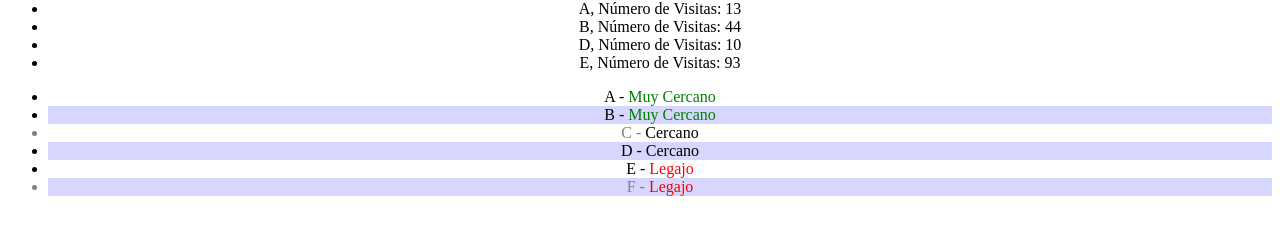
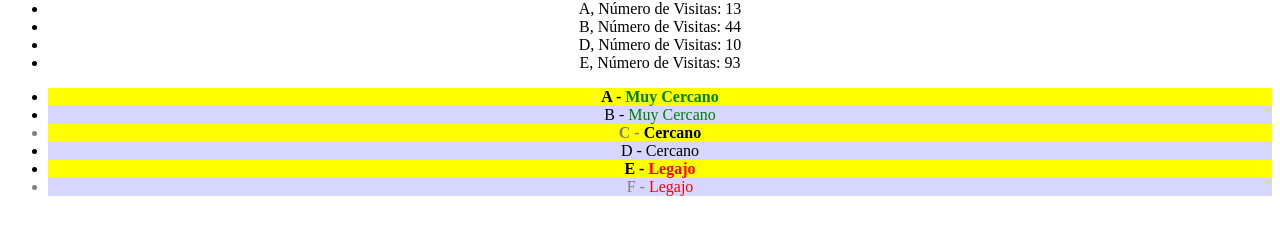
Before and after one commit to TheEdu/platzi-square, an Angular app: page / in a window 1280 px wide. Shown: the part 198-426 px from the top of the page. Built offline with nearby package versions, Linux system fonts and the light colour scheme; what @agm/core would draw is missing.

Commit message:
crear una directiva de atributo propia

```diff
--- a/src/app/app.component.html
+++ b/src/app/app.component.html
@@ -42,7 +42,8 @@
     <ul>
       <ng-container  *ngFor="let place of places; let i = index;" [ngSwitch]="place.closeness.id">
         <li [ngStyle]="{'color': (place.active) ? 'black' : 'gray'}"
-            [ngClass]="{'even-index': (i+1) % 2 === 0}" >
+            [ngClass]="{'even-index': (i+1) % 2 === 0}"
+            [resaltar]="place.plan" >
           {{ place.name }} -
           <span *ngSwitchCase="1" [ngStyle]="{'color': 'green'}"> {{ place.closeness.text }} </span>
           <span *ngSwitchCase="2" [ngStyle]="{'color': 'black'}"> {{ place.closeness.text }} </span>
--- a/src/app/app.component.ts
+++ b/src/app/app.component.ts
@@ -22,11 +22,13 @@ class Place {
     closeness: object;
     distance: number;
     visits: number;
-    constructor(name: string, active: boolean = true, closeness: object, distance: number = 1) {
+    plan: string;
+    constructor(name: string, active: boolean = true, closeness: object, distance: number = 1, plan: string = "sin pagar") {
         this.name = name;
         this.active = active;
         this.closeness = closeness;
         this.distance = distance;
+        this.plan = plan;
         this.visits = 0;
     }
 }
@@ -48,11 +50,11 @@ const closeness = [
 
 
 const places = [
-  new Place('A',  true, closeness[0], 1),
+  new Place('A',  true, closeness[0], 1, "pagado"),
   new Place('B',  true, closeness[0], 2.5),
-  new Place('C', false, closeness[1], 7.8),
+  new Place('C', false, closeness[1], 7.8, "pagado"),
   new Place('D',  true, closeness[1], 9.2),
-  new Place('E',  true, closeness[2], 123),
+  new Place('E',  true, closeness[2], 123, "pagado"),
   new Place('F', false, closeness[2], 97)
 ]
 
--- a/src/app/app.module.ts
+++ b/src/app/app.module.ts
@@ -5,9 +5,12 @@ import { FormsModule } from '@angular/forms';
 import { AppComponent } from './app.component';
 import { AgmCoreModule } from '@agm/core';
 
+import { ResaltarDirective } from './directives/resaltar.directive';
+
 @NgModule({
   declarations: [
-    AppComponent
+    AppComponent,
+    ResaltarDirective
   ],
   imports: [
     BrowserModule,
--- /dev/null
+++ b/src/app/directives/resaltar.directive.ts
@@ -0,0 +1,14 @@
+import {Directive, OnInit, ElementRef, Renderer2, Input} from "@angular/core";
+@Directive({
+    selector: '[resaltar]'
+})
+export class ResaltarDirective implements OnInit{
+    constructor(private elRef: ElementRef, private renderer: Renderer2){}
+    @Input('resaltar') plan : string = '';
+    ngOnInit(){
+        if(this.plan === 'pagado'){
+            this.renderer.setStyle(this.elRef.nativeElement, 'background-color', 'yellow');
+            this.renderer.setStyle(this.elRef.nativeElement, 'font-weight', 'bold');
+        }
+    }
+}
```
